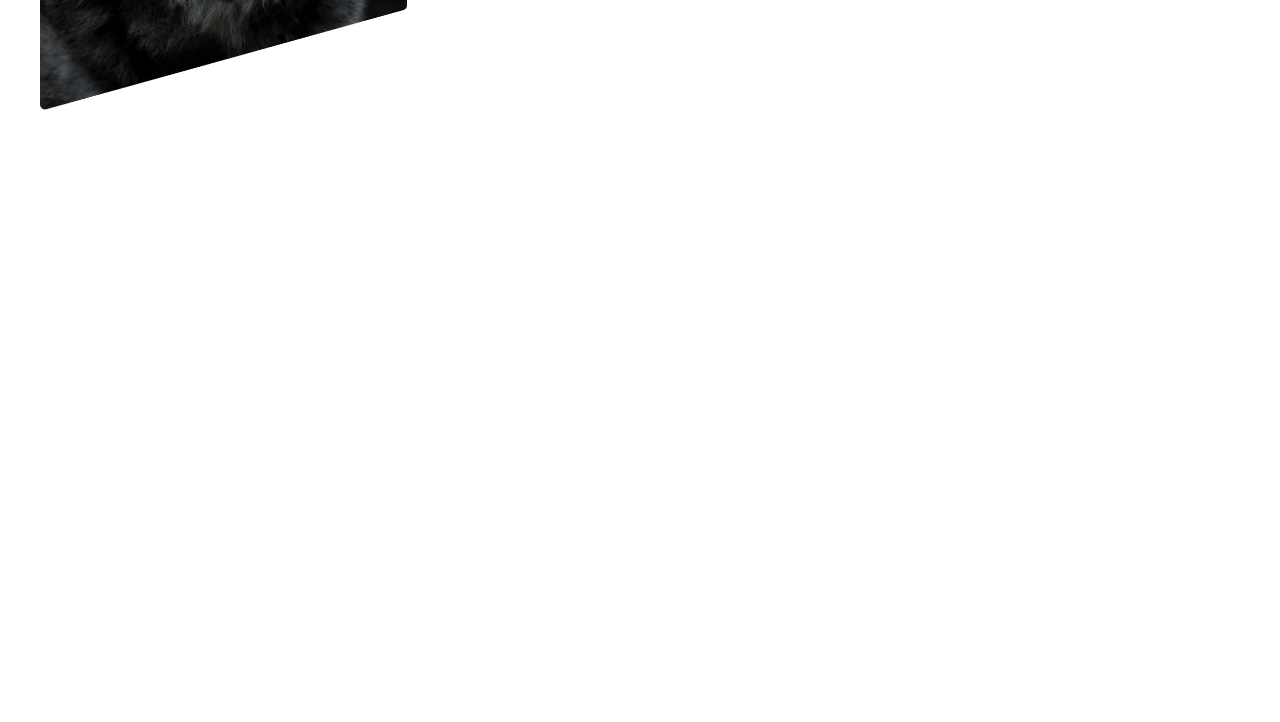
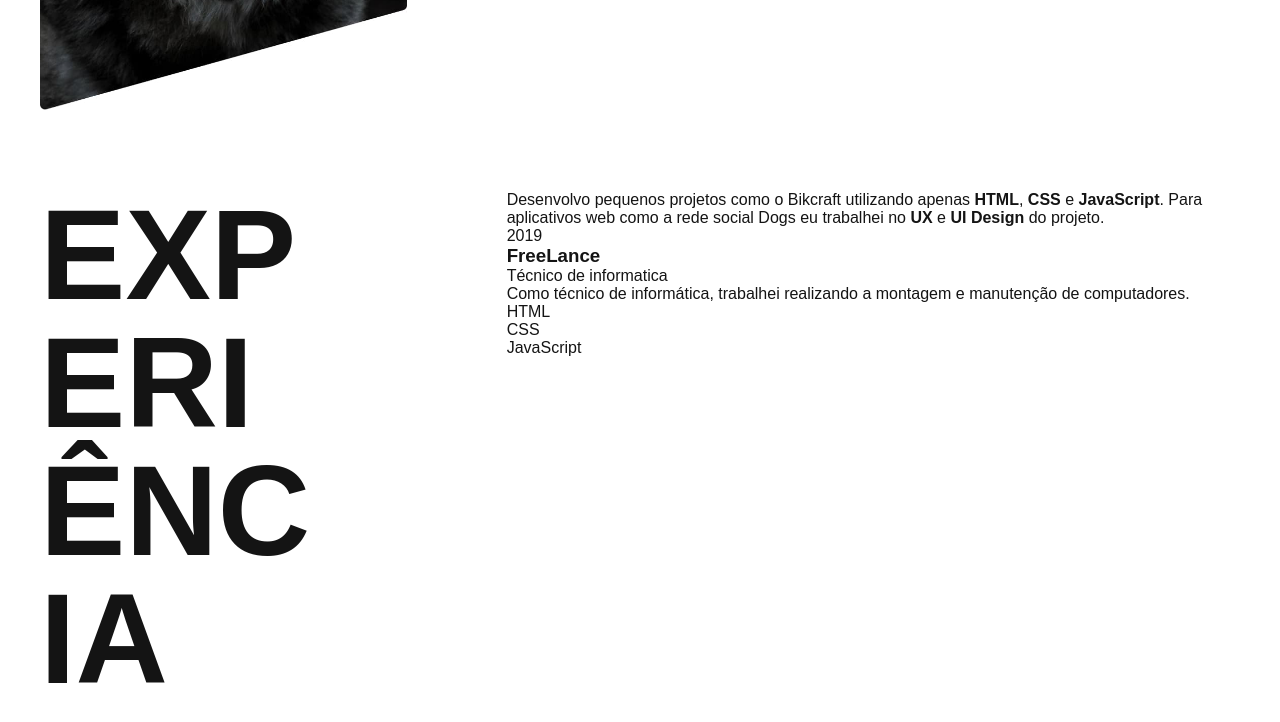
Before and after one commit to ViniJacometti/viniciusorigamid.github.io, a plain HTML site: page index..html in a window 1280 px wide. Shown: the part 582-1304 px from the top of the page. Before the commit the page ends 800 px from the top, so only its background shows below. Drawn offline with Linux system fonts and the light colour scheme.

Commit message:
adiçao de novos estilos css e adiçao de html

```diff
--- /dev/null
+++ b/css/experiencia.css
@@ -0,0 +1,8 @@
+.experiencia{
+    max-width: 1200px;
+    padding: 40px 20px;
+    margin: 0 auto;
+    display: grid;
+    grid-template-columns: 1fr 2fr;
+    gap: 100px;
+}
--- a/css/global.css
+++ b/css/global.css
@@ -2,6 +2,7 @@ body{
     margin: 0px;
     font-family: "Fira Sans", Arial, Helvetica, sans-serif;
     color: #141414;
+    margin-bottom: 1000px;
 }
 
 h1,h2,h3,p{
@@ -18,3 +19,11 @@ img{
     max-width: 100%;
     display: block;
 }
+
+.subtitulo{
+    font-size: 8rem;
+    line-height: 1;
+    text-transform: uppercase;
+    word-break: break-all;
+    max-width: 4ch;
+}
--- a/css/style.css
+++ b/css/style.css
@@ -1,3 +1,4 @@
 @import'./global.css';
 @import './header.css';
 @import './introducao.css';
+@import './experiencia.css';
--- a/index..html
+++ b/index..html
@@ -27,6 +27,26 @@
         </div>
     </main>
 
+    <section class="experiencia" id="experiencia" aria-label="Experiência">
+        <h2 class="subtitulo">Experiência</h2>
+        <div>
+        <p class="experiencia-texto">Desenvolvo pequenos projetos como o Bikcraft utilizando apenas <strong>HTML</strong>, <strong>CSS</strong> e <strong>JavaScript</strong>. Para aplicativos web como a rede social Dogs eu trabalhei no <strong>UX</strong> e <strong>UI Design</strong> do projeto.</p>
+
+
+            <div class="empresa">
+                <span class="empresa-ano">2019</span>
+                <h3 class="empresa-titulo">FreeLance</h3>
+                <span class="empresa-titulo">Técnico de informatica</span>
+                <p class="empresa-texto">Como técnico de informática, trabalhei realizando a montagem e manutenção de computadores.</p>
+                <ul class="empresa-habilidades">
+                <li>HTML</li>
+                <li>CSS</li>
+                <li>JavaScript</li>
+                </ul>
+            </div>
+        </div>
+    </section>
+
 </body>
 
 </html>
```
